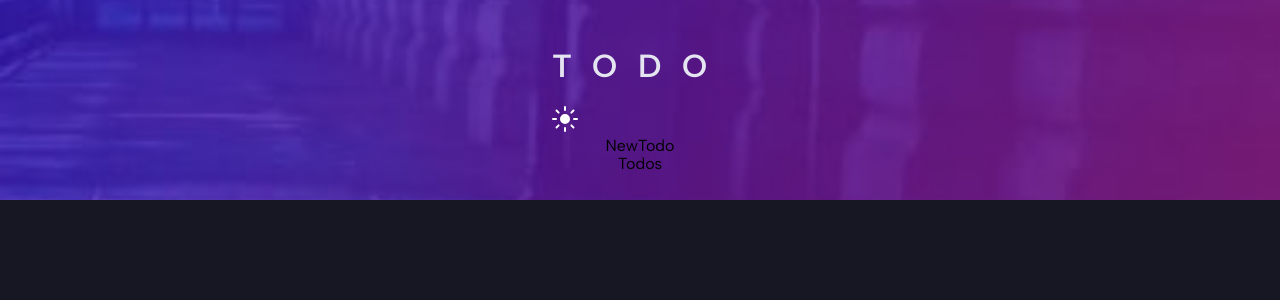
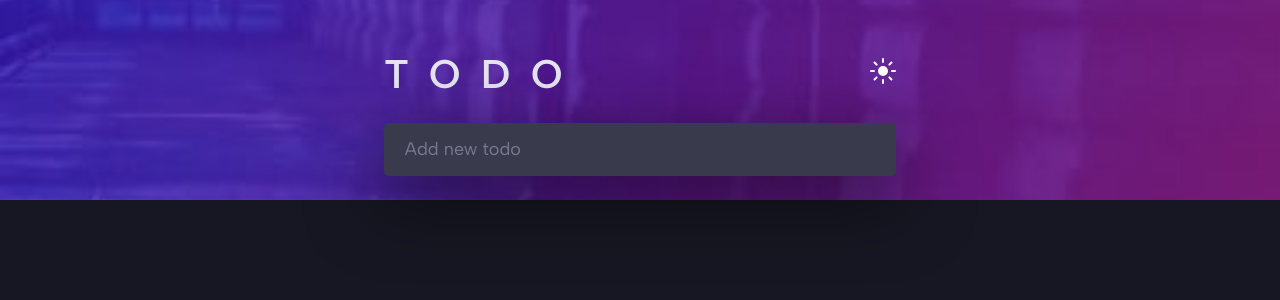
Before and after one commit to bravoosonja/react-todo, a React (Create React App) app: page / in a window 1280 px wide. Shown: the top 300 px of the page. Built offline with nearby package versions, Linux system fonts and the light colour scheme.

Commit message:
Render new todo

```diff
--- a/src/components/Header.js
+++ b/src/components/Header.js
@@ -15,8 +15,12 @@ export default function Header({ theme, toggleTheme }) {
 }
 
 const Wrapper = styled.div`
+  display: flex;
+  justify-content: space-between;
+  align-items: center;
+  width: 40vw;
   h1 {
-    font-size: 2rem;
+    font-size: 2.5rem;
     letter-spacing: 1.3rem;
   }
 `;
--- a/src/components/NewTodo.js
+++ b/src/components/NewTodo.js
@@ -1,3 +1,49 @@
+import { useRef, useContext } from "react";
+import { TodoContext } from "../store/todo-context";
+import styled from "styled-components";
+
 export default function NewTodo() {
-  return <div>NewTodo</div>;
+  const todoCtx = useContext(TodoContext);
+
+  const textInputRef = useRef(null);
+
+  const submitHandler = (event) => {
+    event.preventDefault();
+
+    const enteredText = textInputRef.current.value;
+
+    if (enteredText.trim().length === 0) {
+      return;
+    }
+
+    todoCtx.addTodo(enteredText);
+  };
+
+  return (
+    <Wrapper>
+      <StyledForm onSubmit={submitHandler}>
+        <input
+          type="text"
+          id="text"
+          ref={textInputRef}
+          placeholder="Add new todo"
+        />
+      </StyledForm>
+    </Wrapper>
+  );
 }
+
+const Wrapper = styled.div`
+  display: flex;
+  justify-content: center;
+  align-items: center;
+  width: 100%;
+  height: 100%;
+`;
+
+const StyledForm = styled.form`
+  width: 40vw;
+  input {
+    box-shadow: rgba(0, 0, 0, 0.56) 0px 22px 70px 4px;
+  }
+`;
--- a/src/components/Todos.js
+++ b/src/components/Todos.js
@@ -1,3 +1,19 @@
+import { useContext } from "react";
+import TodoItem from "./TodoItem";
+import { TodoContext } from "../store/todo-context";
+
 export default function Todos() {
-  return <div>Todos</div>;
+  const todoCtx = useContext(TodoContext);
+
+  return (
+    <>
+      {todoCtx.items.map((item) => (
+        <TodoItem
+          key={item.id}
+          text={item.text}
+          onRemoveTodo={todoCtx.removeTodo.bind(null, item.id)}
+        />
+      ))}
+    </>
+  );
 }
--- a/src/hooks/useLightMode.js
+++ b/src/hooks/useLightMode.js
@@ -5,7 +5,7 @@ export const useLightMode = () => {
   const [mountedComponent, setMountedComponent] = useState(false);
 
   const setMode = (mode) => {
-    window.localStorage.setItem("theme", mode);
+    localStorage.setItem("theme", mode);
     setTheme(mode);
   };
 
@@ -14,8 +14,15 @@ export const useLightMode = () => {
   };
 
   useEffect(() => {
-    const localTheme = window.localStorage.getItem("theme");
-    localTheme ? setTheme(localTheme) : setMode("dark");
+    const savedTheme = localStorage.getItem("theme");
+    const prefersDark =
+      window.matchMedia &&
+      window.matchMedia("(prefers-color-scheme:dark)").matches;
+    if (savedTheme && ["dark", "light"].includes(savedTheme)) {
+      setTheme(savedTheme);
+    } else if (prefersDark) {
+      setTheme("dark");
+    }
     setMountedComponent(true);
   }, []);
 
--- /dev/null
+++ b/src/store/todo-context.js
@@ -0,0 +1,35 @@
+import { createContext, useState } from "react";
+
+export const TodoContext = createContext({
+  items: [],
+  addTodo: () => {},
+  removeTodo: (id) => {},
+});
+
+export const TodoContextProvider = ({ children }) => {
+  const [todos, setTodos] = useState([]);
+
+  const addTodoHandler = (todoText) => {
+    const newTodo = todoText;
+
+    setTodos((prevTodos) => {
+      return prevTodos.concat(newTodo);
+    });
+  };
+
+  const removeTodoHandler = (todoId) => {
+    setTodos((prevTodos) => {
+      return prevTodos.filter((todo) => todo.id !== todoId);
+    });
+  };
+
+  const contextValue = {
+    items: todos,
+    addTodo: addTodoHandler,
+    removeTodo: removeTodoHandler,
+  };
+
+  return (
+    <TodoContext.Provider value={contextValue}>{children}</TodoContext.Provider>
+  );
+};
--- a/src/styles/GlobalStyles.js
+++ b/src/styles/GlobalStyles.js
@@ -40,14 +40,20 @@ span {
 
 input[type=text] {
     color: ${({ theme }) => theme.text};
-    color: ${({ theme }) => theme.formBackground};
+    background-color: ${({ theme }) => theme.formBackground};
     font-size: 18px;
-    padding:0.5rem 1rem;
+    padding:1rem 1.3rem;
     width:100%;
     border-radius: 5px;
+    outline: none;
+    border:none;
 
         ::placeholder {
             color: ${({ theme }) => theme.subText};
         }
+
+        :focus {
+            outline:none;
+        }
     }
 `;
```
Also changed, not shown: 1 other file (tests, documents, lock files or other folders).
